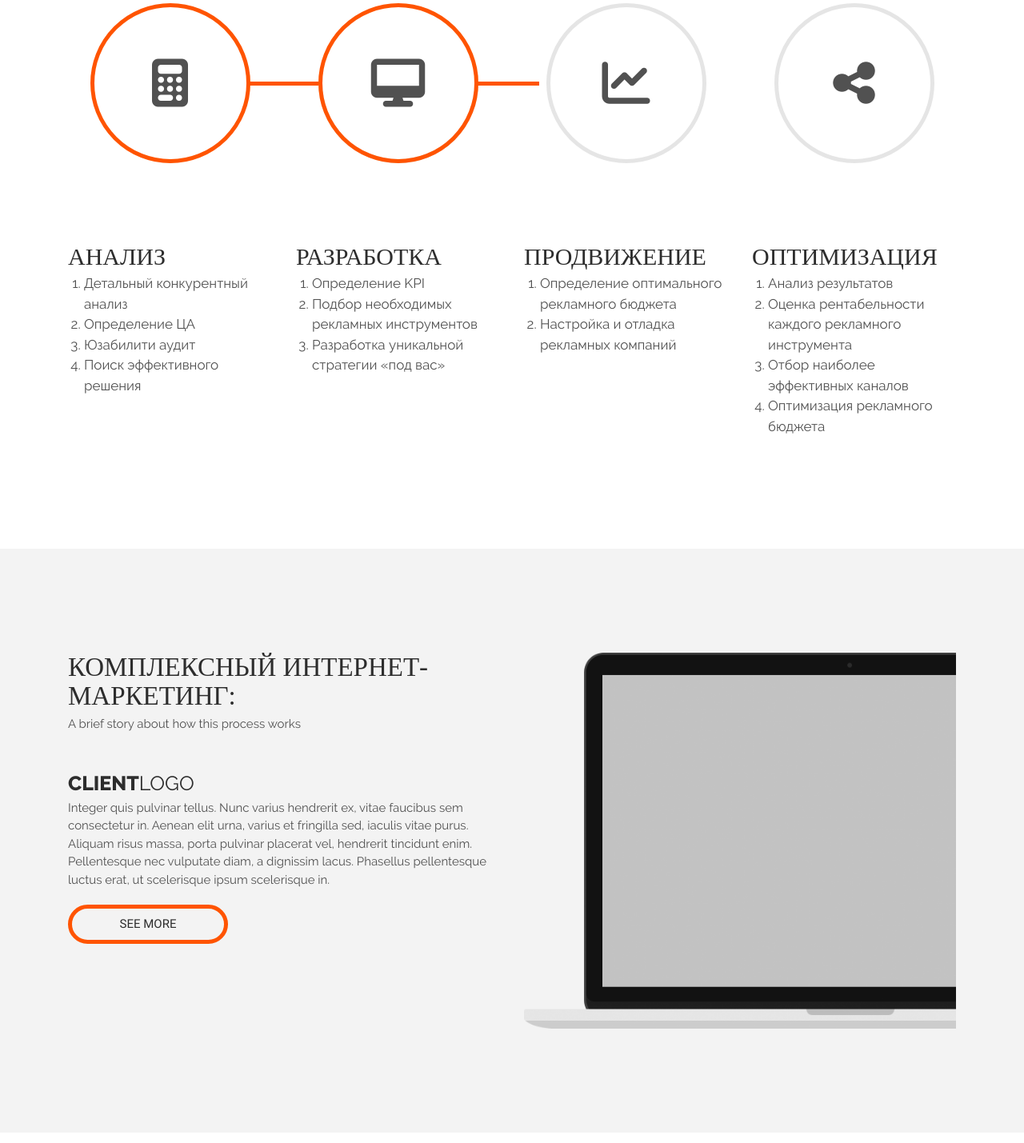
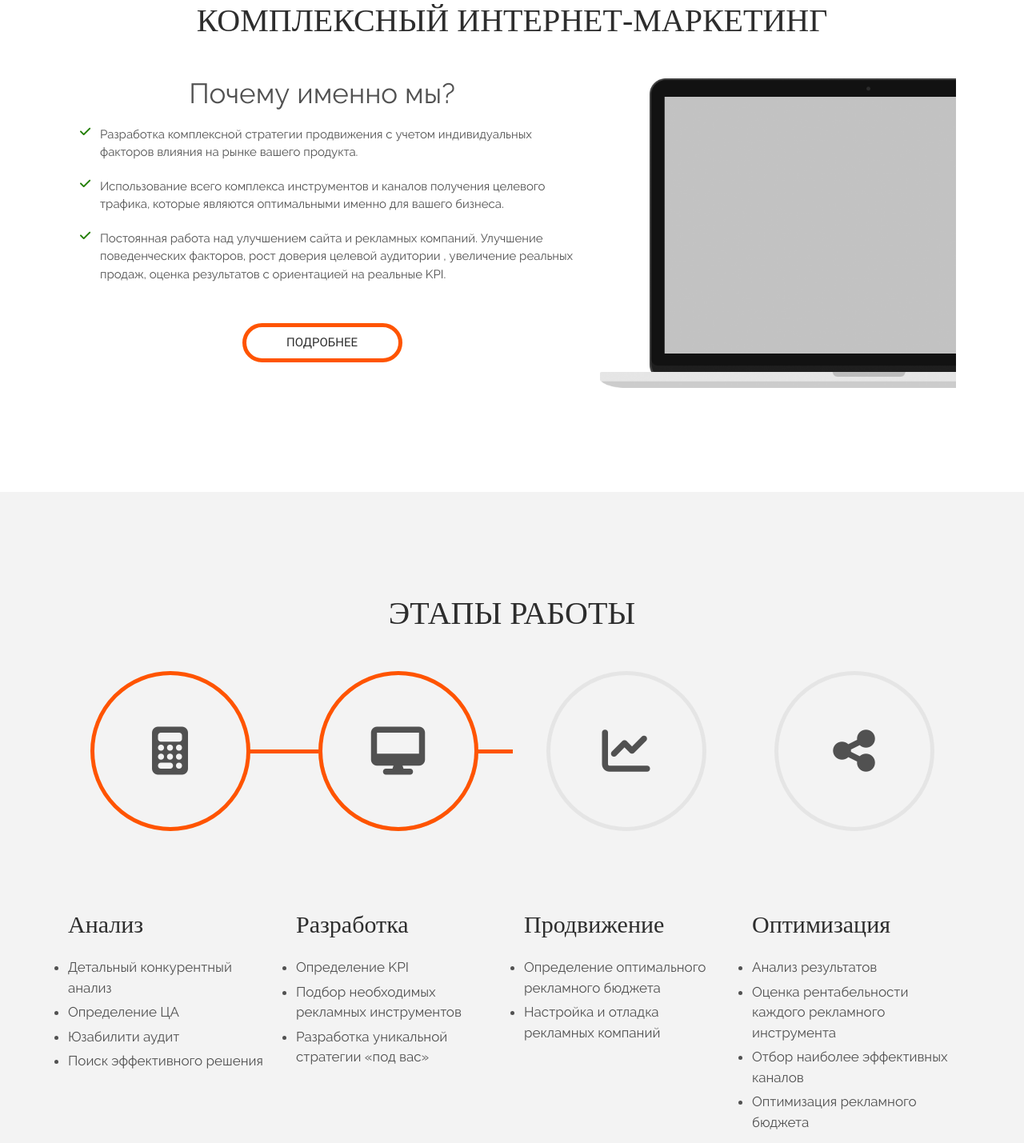
Before and after one commit to oxyyyyy/digital_agency, a website: page src/index.html in a window 1280 px wide. Shown: the part 926-2355 px from the top of the page at 80% size. Drawn offline with Linux system fonts and the light colour scheme; a web font is replaced by a local one.

Commit message:
Repaired structure

```diff
--- a/src/index.html
+++ b/src/index.html
@@ -32,11 +32,11 @@
       <span aria-hidden="true"></span>
     </a>
     <ul id="main_menu_ul">
-      <li><a href="#home" class="menu_link active"><span>Home</span></a></li>
-      <li><a href="#services" class="menu_link"><span>Services</span></a></li>
-      <li><a href="#case_study" class="menu_link"><span>Works</span></a></li>
-      <li><a href="#team" class="menu_link"><span>Team</span></a></li>
-      <li><a href="#contact" class="menu_link"><span>Contact</span></a></li>
+      <li><a href="#home" class="menu_link active"></a></li>
+      <li><a href="#why_us" class="menu_link"></a></li>
+      <li><a href="#services" class="menu_link"></a></li>
+      <li><a href="#results" class="menu_link"></a></li>
+      <li><a href="#contact" class="menu_link"></a></li>
       <!-- other list items here -->
     </ul>
     <span aria-hidden="true" class="stretchy-nav-bg"></span>
@@ -49,37 +49,59 @@
         <h1 class="wow fadeIn" data-wow-delay="0.3s">эффективные решения<br><span>для вашего бизнеса</span></h1>
       </div>
     </div>
-    <a href="#circles" class="menu_link"><i class="fa fa-angle-double-down fa-3x" aria-hidden="true"></i></a>
+    <a href="#why_us" class="menu_link"><i class="fa fa-angle-double-down fa-3x" aria-hidden="true"></i></a>
   </header>
 
-  <!-- Section "circles" -->
-  <section id="circles">
+  <!-- Section "case study" -->
+  <section id="why_us">
     <div class="container">
+      <h2 class="section_main_title">Комплексный интернет-маркетинг</h2>
+      <div class="row">
+        <div class="col-md-7 wow fadeIn">
+          <h3>Почему именно мы?</h3>
+          <ul>
+            <li><i class="fa fa-check" aria-hidden="true"></i>Разработка комплексной стратегии продвижения с учетом индивидуальных факторов влияния на рынке вашего продукта.</li>
+            <li><i class="fa fa-check" aria-hidden="true"></i>Использование всего комплекса инструментов и каналов получения целевого трафика, которые являются оптимальными именно для вашего бизнеса.</li>
+            <li><i class="fa fa-check" aria-hidden="true"></i>Постоянная работа над улучшением сайта и рекламных компаний. Улучшение поведенческих факторов, рост доверия целевой аудитории	, увеличение реальных продаж, оценка результатов с ориентацией на реальные KPI.</li>
+          </ul>
+          <a href="#" class="btn btn_own button button--aylen">подробнее</a>
+        </div>
+        <div class="col-md-5 hidden-md-down wow fadeIn">
+          <img src="img/notebook.png" class="img-fluid" alt="">
+        </div>
+      </div>
+    </div>
+  </section>
+
+  <!-- Section "services" -->
+  <section id="services" class="bg_faded">
+    <div class="container">
+      <h2 class="section_main_title">Этапы работы</h2>
       <!-- Large screens (>1200px) hidden-lg-down -->
       <div class="row">
         <div class="col-xl-3">
           <div id="circle_1" class="circle off_line d-flex align-items-center justify-content-center">
             <i class="fa fa-calculator fa-4x" aria-hidden="true"></i>
           </div>
-          <h2>Анализ</h2>
-          <ol>
+          <h3>Анализ</h3>
+          <ul>
             <li>Детальный конкурентный анализ</li>
             <li>Определение ЦА</li>
             <li>Юзабилити аудит</li>
             <li>Поиск эффективного решения</li>
-          </ol>
+          </ul>
         </div>
         <div class="col-xl-3">
           <div id="circle_2" class="circle off_line d-flex align-items-center justify-content-center">
             <i class="fa fa-desktop fa-4x" aria-hidden="true"></i>
             <div id="circle_2_top"></div>
           </div>
-          <h2>Разработка</h2>
-          <ol>
+          <h3>Разработка</h3>
+          <ul>
             <li>Определение KPI</li>
             <li>Подбор необходимых рекламных инструментов</li>
             <li>Разработка уникальной стратегии «под вас»</li>
-          </ol>
+          </ul>
         </div>
         <div class="col-xl-3">
           <div id="circle_3" class="circle off_line d-flex align-items-center justify-content-center">
@@ -88,11 +110,11 @@
           </div>
           <div class="circle_desc_cont d-flex align-items-center">
             <div class="circle_desc">
-              <h2>Продвижение</h2>
-              <ol>
+              <h3>Продвижение</h3>
+              <ul>
                 <li>Определение оптимального рекламного бюджета</li>
                 <li>Настройка и отладка рекламных компаний</li>
-              </ol>
+              </ul>
             </div>
           </div>
         </div>
@@ -100,13 +122,13 @@
           <div id="circle_4" class="circle off_line d-flex align-items-center justify-content-center">
             <i class="fa fa-share-alt fa-4x" aria-hidden="true"></i>
           </div>
-          <h2>Оптимизация</h2>
-          <ol>
+          <h3>Оптимизация</h3>
+          <ul>
             <li>Анализ результатов</li>
             <li>Оценка рентабельности каждого рекламного инструмента</li>
             <li>Отбор наиболее эффективных каналов</li>
             <li>Оптимизация рекламного бюджета</li>
-          </ol>
+          </ul>
         </div>
       </div>
       <!-- Small screens (<1200px) -->
@@ -116,28 +138,8 @@
     </div>
   </section>
 
-  <!-- Section "case study" -->
-  <section id="case_study" class="bg_faded">
-    <div class="container">
-      <div class="row">
-        <div class="col wow fadeIn">
-          <h2 class="section_main_title">Комплексный интернет-маркетинг:</h2>
-          <p class="section_subtitle">A brief story about how this process works</p>
-          <h3 class="title_logo_type"><span>client</span>logo</h3>
-          <p class="bullet_text">Integer quis pulvinar tellus. Nunc varius hendrerit ex, vitae faucibus sem consectetur in. Aenean elit urna, varius et fringilla sed, iaculis vitae purus. Aliquam risus massa, porta pulvinar placerat vel, hendrerit tincidunt enim. Pellentesque
-            nec vulputate diam, a dignissim lacus. Phasellus pellentesque luctus erat, ut scelerisque ipsum scelerisque in.
-          </p>
-          <a href="#" class="btn btn_own button button--aylen">see more</a>
-        </div>
-        <div class="col hidden-md-down wow fadeIn">
-          <img src="img/notebook.png" class="img-fluid" alt="">
-        </div>
-      </div>
-    </div>
-  </section>
-
   <!-- Section "services" -->
-  <section id="services">
+  <!-- <section id="services">
     <div class="container">
       <h2 class="section_main_title">our services</h2>
       <p class="section_subtitle">Lorem ipsum dolor sit amet</p>
@@ -168,10 +170,11 @@
         </div>
       </div>
     </div>
-  </section>
+  </section> -->
 
-  <section id="unknown">
+  <section id="results">
     <div class="container">
+      <h2 class="section_main_title">Результаты комплексного подхода</h2>
       <div class="row">
         <div class="col-md-8">
           <div class="progress_block">
--- a/src/js/my_main_scripts.js
+++ b/src/js/my_main_scripts.js
@@ -65,7 +65,7 @@ $('.circle').circleProgress({
   fill: "#E5E5E5"
 });
 
-var circles = $('#circles').waypoint(function(direction) {
+var services = $('#services').waypoint(function(direction) {
 
   $('#circle_1').circleProgress({
     value: 1,
@@ -154,7 +154,7 @@ var percent_2_animation = new CountUp("percent_2", 0, 79, 0, 3, options);
 var percent_3_animation = new CountUp("percent_3", 0, 28, 0, 3, options);
 var roi_animation = new CountUp("roi_value", 0, 300, 0, 3, options);
 
-var progress = $('#unknown').waypoint(function(direction) {
+var progress = $('#results').waypoint(function(direction) {
   $('.progress-bar').css("width",
     function() {
       return $(this).attr("aria-valuenow") + "%";
--- a/src/sass/main.sass
+++ b/src/sass/main.sass
@@ -3,7 +3,11 @@
 
 @import "_vars.sass"
 
-// Common styles
+
+
+
+// ------------------------------------ Common styles ------------------------------------
+
 body
   font-family: Raleway-Regular
 ul
@@ -21,11 +25,11 @@ section
   background-color: $bg_darker_color
 .section_main_title
   font-family: Raleway-Black
-  font-size: 33px
+  font-size: 40px
   color: $font_dark_color
   text-transform: uppercase
-
-
+  margin-bottom: 50px
+  text-align: center
 // Preloader
 #page-preloader
     position: fixed
@@ -44,7 +48,6 @@ section
     top: 50%
     background: url('../img/ripple.gif') no-repeat 50% 50%
     margin: -64px 0 0 -64px
-
 // Buttons
 .btn_own
   font-family: Roboto-Regular
@@ -63,6 +66,11 @@ section
   &:hover, &:visited, &:focus
     color: $font_white_color
     background-color: $accent_color
+
+
+
+
+// ------------------------------------ Landing styles ------------------------------------
 
 // Header logo
 #header_logo, .title_logo_type
@@ -140,51 +148,54 @@ header
       @media (max-width: 450px)
         font-size: 20px
 
-// Section "services"
-section#services
-  .bullet
-    margin-top: 50px
-    .bullet_title
-      font-family: Raleway-Black
-      font-size: 23px
-      color: $font_dark_color
-      text-transform: uppercase
+// Section "services" OLD!!!
+// section#services
+//   .bullet
+//     margin-top: 50px
+//     .bullet_title
+//       font-family: Raleway-Black
+//       font-size: 23px
+//       color: $font_dark_color
+//       text-transform: uppercase
+//       i
+//         margin-right: 10px
+
+// Section "why_us"
+section#why_us
+  text-align: left
+  h3
+    font-size: 35px
+    text-align: center
+  ul
+    li
+      margin: 20px 0
       i
-        margin-right: 10px
-
-// Section "case_study"
-section#case_study
-  text-align: left
-  .title_logo_type
-    position: static
-    color: $font_dark_color
-    font-size: 25px
-    margin-top: 50px
-    span
-      color: inherit
+        position: absolute
+        left: 30px
+        color: #217E00
   .btn_own
     color: $font_dark_color !important
-    margin: 0
-    margin-top: 20px
+    margin: auto
+    margin-top: 50px
     padding: 10px 30px
     max-width: 200px
 
-// Section "circles"
-section#circles
+// Section "services"
+section#services
   text-align: left
-  h2
+  h3
     font-family: Raleway-Black
     font-size: 30px
+    margin-bottom: 25px
     color: $font_dark_color
-    text-transform: uppercase
-  ol
+  ul
     font-size: 17px
-    padding-left: 20px
+    padding-left: 0
+    list-style-type: disc
+    li
+      margin-bottom: 5px
   .circle
-    // width: 200px
     height: 200px
-    // border: 5px solid $accent_color
-    // border-radius: 50%
     margin: 0 auto 100px auto
     text-align: center
     transition: 1s cubic-bezier(0.4, 0, 0.2, 1)
@@ -219,9 +230,8 @@ section#circles
     height: 200px
     position: absolute
 
-// Section "unknown"
-section#unknown
-  background-color: $bg_darker_color
+// Section "results"
+section#results
   .progress_block
     text-align: left
     label
```
Also changed, not shown: dist/css/main.min.css, dist/index.html, dist/js/libs.min.js, dist/js/my_main_scripts.js, src/css/main.css, src/css/main.min.css.
